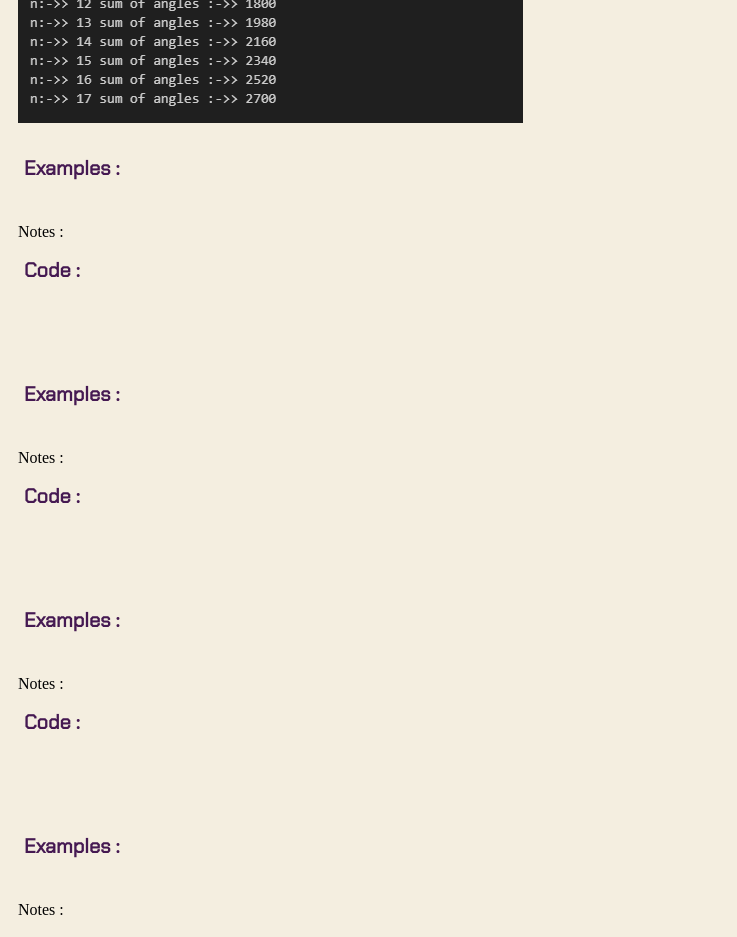
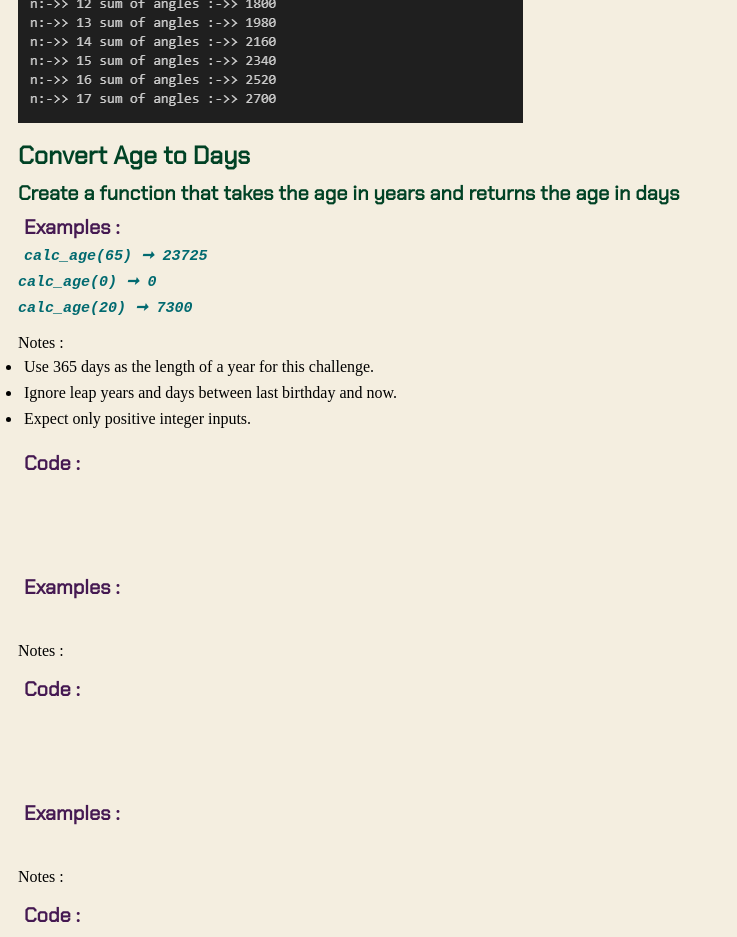
Before and after one commit to Kobra420/My_Python_Notes_Collections, a plain HTML site: page public/edabit_veryEasy.html in a window 1280 px wide. Shown: the part 6200-7137 px from the top of the page, without its empty margins (0-737 px from the left). Drawn offline with Linux system fonts and the light colour scheme; a web font is replaced by a local one.

Commit message:
edabit 21

```diff
--- a/public/edabit_veryEasy.html
+++ b/public/edabit_veryEasy.html
@@ -218,16 +218,22 @@
             <img src="../assets/edabit_assets/edabit_image7b.png" alt="edabit_image7b">
 
 
-        <h2></h2>
-        <h3></h3>
+        <h2>Convert Age to Days</h2>
+        <h3>Create a function that takes the age in years and returns the age in days</h3>
 
         <p>
             <b>Examples :</b> <br>
-            <em class="code"></em>
+            <em class="code">
+                calc_age(65) ➞ 23725 <br>
+                calc_age(0) ➞ 0 <br>
+                calc_age(20) ➞ 7300 <br>
+            </em>
         </p>
         <p>
             <ul>Notes : <br>
-
+                <li>Use 365 days as the length of a year for this challenge.</li>
+                <li>Ignore leap years and days between last birthday and now.</li>
+                <li>Expect only positive integer inputs.</li>
             </ul>
         </p>
         <p>
```
Also changed, not shown: 1 other file.
